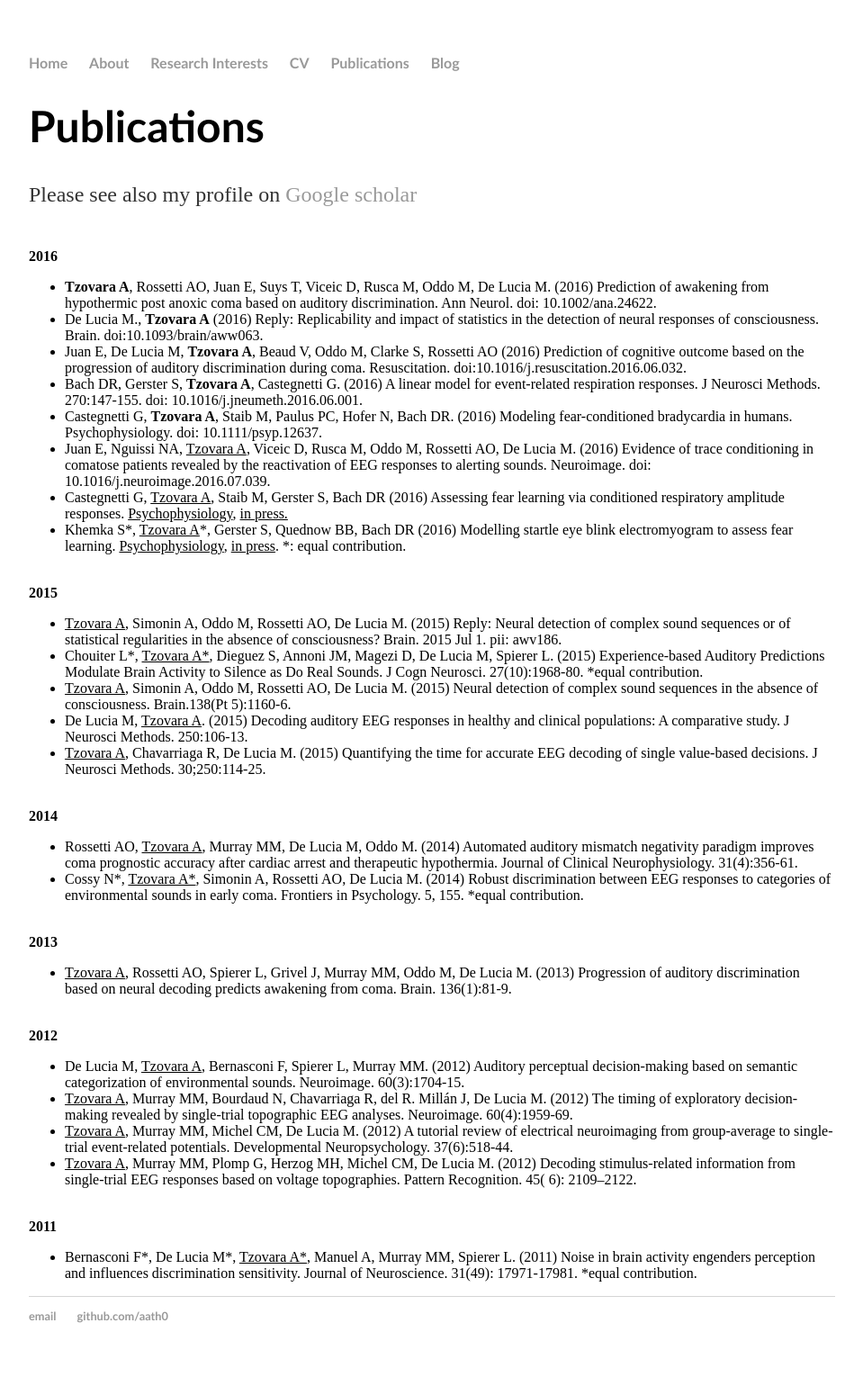
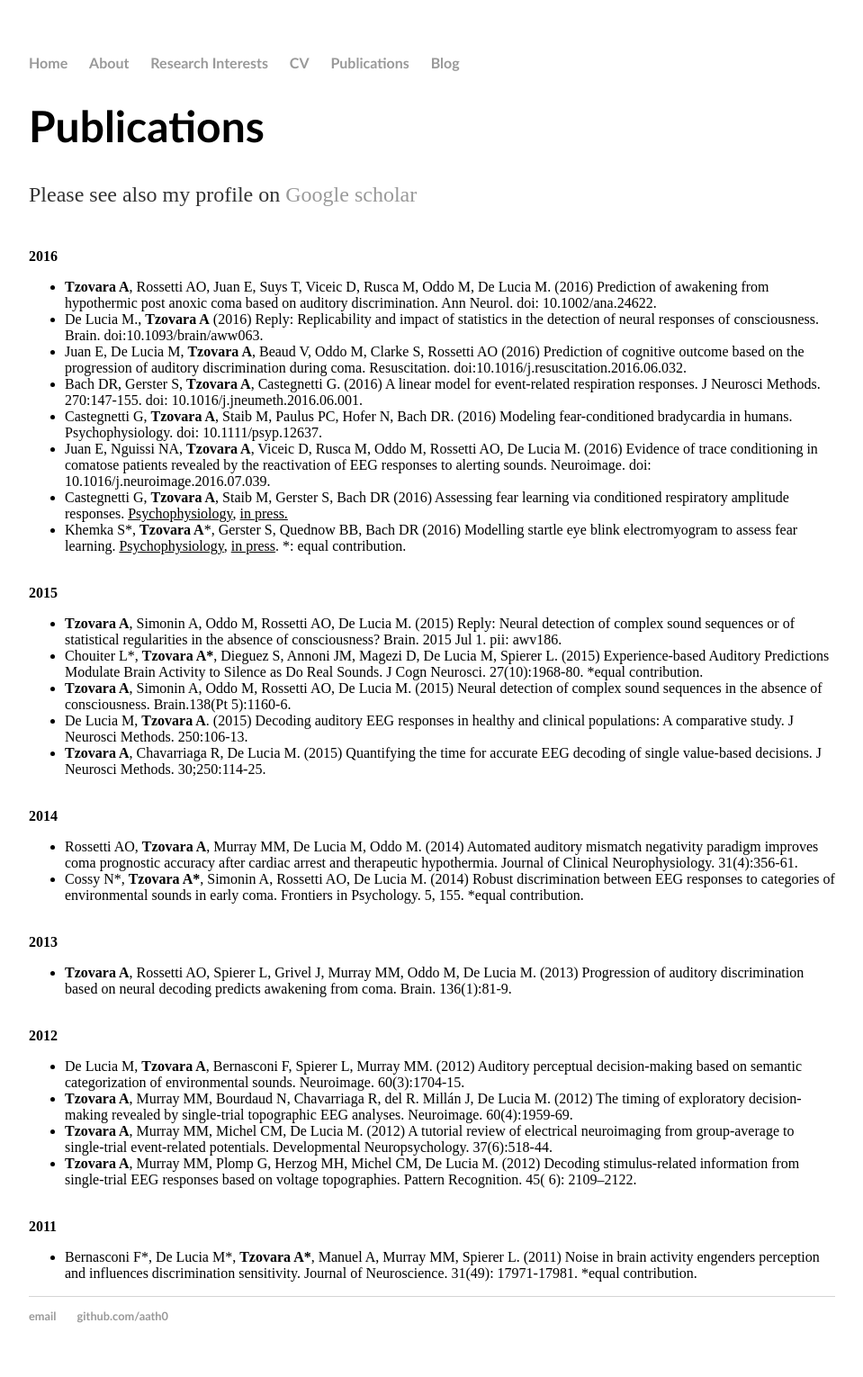
Before and after one commit to aath0/TryingOut, a Jekyll site: the page built from publications/index.html, in a window 1280 px wide. Shown: the whole page at 90% size, without its empty margins (160-1119 px from the left). Built offline with Jekyll 4.4.1, drawn with Linux system fonts in a browser that asks for light colours.

Commit message:
Update index.html

```diff
--- a/publications/index.html
+++ b/publications/index.html
@@ -12,38 +12,37 @@ title: Athina Tzovara
  	<li>Juan E, De Lucia M, <strong>Tzovara A</strong>, Beaud V, Oddo M, Clarke S, Rossetti AO (2016) Prediction of cognitive outcome based on the progression of auditory discrimination during coma. Resuscitation. doi:10.1016/j.resuscitation.2016.<wbr />06.032.</li>
  	<li>Bach DR, Gerster S, <strong>Tzovara A</strong>, Castegnetti G. (2016) A linear model for event-related respiration responses. <span class="jrnl" title="Journal of neuroscience methods">J Neurosci Methods</span>. 270:147-155. doi: 10.1016/j.jneumeth.2016.06.001.</li>
  	<li>Castegnetti G, <strong>Tzovara A</strong>, Staib M, Paulus PC, Hofer N, Bach DR. (2016) Modeling fear-conditioned bradycardia in humans. <span class="jrnl" title="Psychophysiology">Psychophysiology</span>. doi: 10.1111/psyp.12637.</li>
- 	<li>Juan E, Nguissi NA, <u>Tzovara A</u>, Viceic D, Rusca M, Oddo M, Rossetti AO, De Lucia M. (2016) Evidence of trace conditioning in comatose patients revealed by the reactivation of EEG responses to alerting sounds. Neuroimage. doi: 10.1016/j.neuroimage.2016.07.039.</li>
- 	<li>Castegnetti G, <span style="text-decoration: underline;">Tzovara A</span>, Staib M, Gerster S, Bach DR (2016) Assessing fear learning via conditioned respiratory amplitude responses. <u>Psychophysiology</u>, <u>in press.</u></li>
- 	<li>
-<div class="gmail_default">Khemka S*, <span style="text-decoration: underline;">Tzovara A</span>*, Gerster S, Quednow BB, Bach DR (2016) Modelling startle eye blink electromyogram to assess fear learning. <u>Psychophysiology</u>, <u>in press</u>. *: equal contribution.</div></li>
+ 	<li>Juan E, Nguissi NA, <strong>Tzovara A</strong>, Viceic D, Rusca M, Oddo M, Rossetti AO, De Lucia M. (2016) Evidence of trace conditioning in comatose patients revealed by the reactivation of EEG responses to alerting sounds. Neuroimage. doi: 10.1016/j.neuroimage.2016.07.039.</li>
+ 	<li>Castegnetti G, <strong>Tzovara A</strong>, Staib M, Gerster S, Bach DR (2016) Assessing fear learning via conditioned respiratory amplitude responses. <u>Psychophysiology</u>, <u>in press.</u></li>
+ 	<li>Khemka S*, <strong>Tzovara A</strong>*, Gerster S, Quednow BB, Bach DR (2016) Modelling startle eye blink electromyogram to assess fear learning. <u>Psychophysiology</u>, <u>in press</u>. *: equal contribution.</li>
 </ul><br>
 <strong>2015</strong>
 <ul>
- 	<li><u>Tzovara A</u>, Simonin A, Oddo M, Rossetti AO, De Lucia M. (2015) Reply: Neural detection of complex sound sequences or of statistical regularities in the absence of consciousness? Brain. 2015 Jul 1. pii: awv186.</li>
- 	<li>Chouiter L*, <u>Tzovara A*</u>, Dieguez S, Annoni JM, Magezi D, De Lucia M, Spierer L. (2015) Experience-based Auditory Predictions Modulate Brain Activity to Silence as Do Real Sounds. J Cogn Neurosci. 27(10):1968-80. *equal contribution.</li>
- 	<li><u>Tzovara A</u>, Simonin A, Oddo M, Rossetti AO, De Lucia M. (2015) Neural detection of complex sound sequences in the absence of consciousness. Brain.138(Pt 5):1160-6.</li>
- 	<li>De Lucia M, <u>Tzovara A</u>. (2015) Decoding auditory EEG responses in healthy and clinical populations: A comparative study. J Neurosci Methods. 250:106-13.</li>
- 	<li><u>Tzovara A</u>, Chavarriaga R, De Lucia M. (2015) Quantifying the time for accurate EEG decoding of single value-based decisions. J Neurosci Methods. 30;250:114-25.</li>
+ 	<li><strong>Tzovara A</strong>, Simonin A, Oddo M, Rossetti AO, De Lucia M. (2015) Reply: Neural detection of complex sound sequences or of statistical regularities in the absence of consciousness? Brain. 2015 Jul 1. pii: awv186.</li>
+ 	<li>Chouiter L*, <strong>Tzovara A*</strong>, Dieguez S, Annoni JM, Magezi D, De Lucia M, Spierer L. (2015) Experience-based Auditory Predictions Modulate Brain Activity to Silence as Do Real Sounds. J Cogn Neurosci. 27(10):1968-80. *equal contribution.</li>
+ 	<li><strong>Tzovara A</strong>, Simonin A, Oddo M, Rossetti AO, De Lucia M. (2015) Neural detection of complex sound sequences in the absence of consciousness. Brain.138(Pt 5):1160-6.</li>
+ 	<li>De Lucia M, <strong>Tzovara A</strong>. (2015) Decoding auditory EEG responses in healthy and clinical populations: A comparative study. J Neurosci Methods. 250:106-13.</li>
+ 	<li><strong>Tzovara A</strong>, Chavarriaga R, De Lucia M. (2015) Quantifying the time for accurate EEG decoding of single value-based decisions. J Neurosci Methods. 30;250:114-25.</li>
 </ul><br>
 <strong>2014</strong>
 <ul>
- 	<li>Rossetti AO, <span style="text-decoration: underline;">Tzovara A</span>, Murray MM, De Lucia M, Oddo M. (2014) Automated auditory mismatch negativity paradigm improves coma prognostic accuracy after cardiac arrest and therapeutic hypothermia. Journal of Clinical Neurophysiology. 31(4):356-61.</li>
- 	<li>Cossy N*, <span style="text-decoration: underline;">Tzovara A*</span>, Simonin A, Rossetti AO, De Lucia M. (2014) Robust discrimination between EEG responses to categories of environmental sounds in early coma. Frontiers in Psychology. 5, 155. *equal contribution.</li>
+ 	<li>Rossetti AO, <strong>Tzovara A</strong>, Murray MM, De Lucia M, Oddo M. (2014) Automated auditory mismatch negativity paradigm improves coma prognostic accuracy after cardiac arrest and therapeutic hypothermia. Journal of Clinical Neurophysiology. 31(4):356-61.</li>
+ 	<li>Cossy N*, <strong>Tzovara A*</strong>, Simonin A, Rossetti AO, De Lucia M. (2014) Robust discrimination between EEG responses to categories of environmental sounds in early coma. Frontiers in Psychology. 5, 155. *equal contribution.</li>
 </ul><br>
 <strong>2013</strong>
 <ul>
- 	<li><span style="text-decoration: underline;">Tzovara A</span>, Rossetti AO, Spierer L, Grivel J, Murray MM, Oddo M, De Lucia M. (2013) Progression of auditory discrimination based on neural decoding predicts awakening from coma. Brain. 136(1):81-9.</li>
+ 	<li><strong>Tzovara A</strong>, Rossetti AO, Spierer L, Grivel J, Murray MM, Oddo M, De Lucia M. (2013) Progression of auditory discrimination based on neural decoding predicts awakening from coma. Brain. 136(1):81-9.</li>
 </ul><br>
 <strong>2012</strong>
 <ul>
- 	<li>De Lucia M, <span style="text-decoration: underline;">Tzovara A</span>, Bernasconi F, Spierer L, Murray MM. (2012) Auditory perceptual decision-making based on semantic categorization of environmental sounds. Neuroimage. 60(3):1704-15.</li>
- 	<li><span style="text-decoration: underline;">Tzovara A</span>, Murray MM, Bourdaud N, Chavarriaga R, del R. Millán J, De Lucia M. (2012) The timing of exploratory decision-making revealed by single-trial topographic EEG analyses. Neuroimage. 60(4):1959-69.</li>
- 	<li><span style="text-decoration: underline;">Tzovara A</span>, Murray MM, Michel CM, De Lucia M. (2012) A tutorial review of electrical neuroimaging from group-average to single-trial event-related potentials. Developmental Neuropsychology. 37(6):518-44.</li>
- 	<li><span style="text-decoration: underline;">Tzovara A</span>, Murray MM, Plomp G, Herzog MH, Michel CM, De Lucia M. (2012) Decoding stimulus-related information from single-trial EEG responses based on voltage topographies. Pattern Recognition. 45( 6): 2109–2122.</li>
+ 	<li>De Lucia M, <strong>Tzovara A</strong>, Bernasconi F, Spierer L, Murray MM. (2012) Auditory perceptual decision-making based on semantic categorization of environmental sounds. Neuroimage. 60(3):1704-15.</li>
+ 	<li><strong>Tzovara A</strong>, Murray MM, Bourdaud N, Chavarriaga R, del R. Millán J, De Lucia M. (2012) The timing of exploratory decision-making revealed by single-trial topographic EEG analyses. Neuroimage. 60(4):1959-69.</li>
+ 	<li><strong>Tzovara A</strong>, Murray MM, Michel CM, De Lucia M. (2012) A tutorial review of electrical neuroimaging from group-average to single-trial event-related potentials. Developmental Neuropsychology. 37(6):518-44.</li>
+ 	<li><strong>Tzovara A</strong>, Murray MM, Plomp G, Herzog MH, Michel CM, De Lucia M. (2012) Decoding stimulus-related information from single-trial EEG responses based on voltage topographies. Pattern Recognition. 45( 6): 2109–2122.</li>
 </ul><br>
 <strong>2011</strong>
 <ul>
- 	<li>Bernasconi F*, De Lucia M*, <span style="text-decoration: underline;">Tzovara A*</span>, Manuel A, Murray MM, Spierer L. (2011) Noise in brain activity engenders perception and influences discrimination sensitivity. Journal of Neuroscience. 31(49): 17971-17981. *equal contribution.</li>
+ 	<li>Bernasconi F*, De Lucia M*, <strong>Tzovara A*</strong>, Manuel A, Murray MM, Spierer L. (2011) Noise in brain activity engenders perception and influences discrimination sensitivity. Journal of Neuroscience. 31(49): 17971-17981. *equal contribution.</li>
 </ul>
 
 </div><!-- /.blurb -->
```
